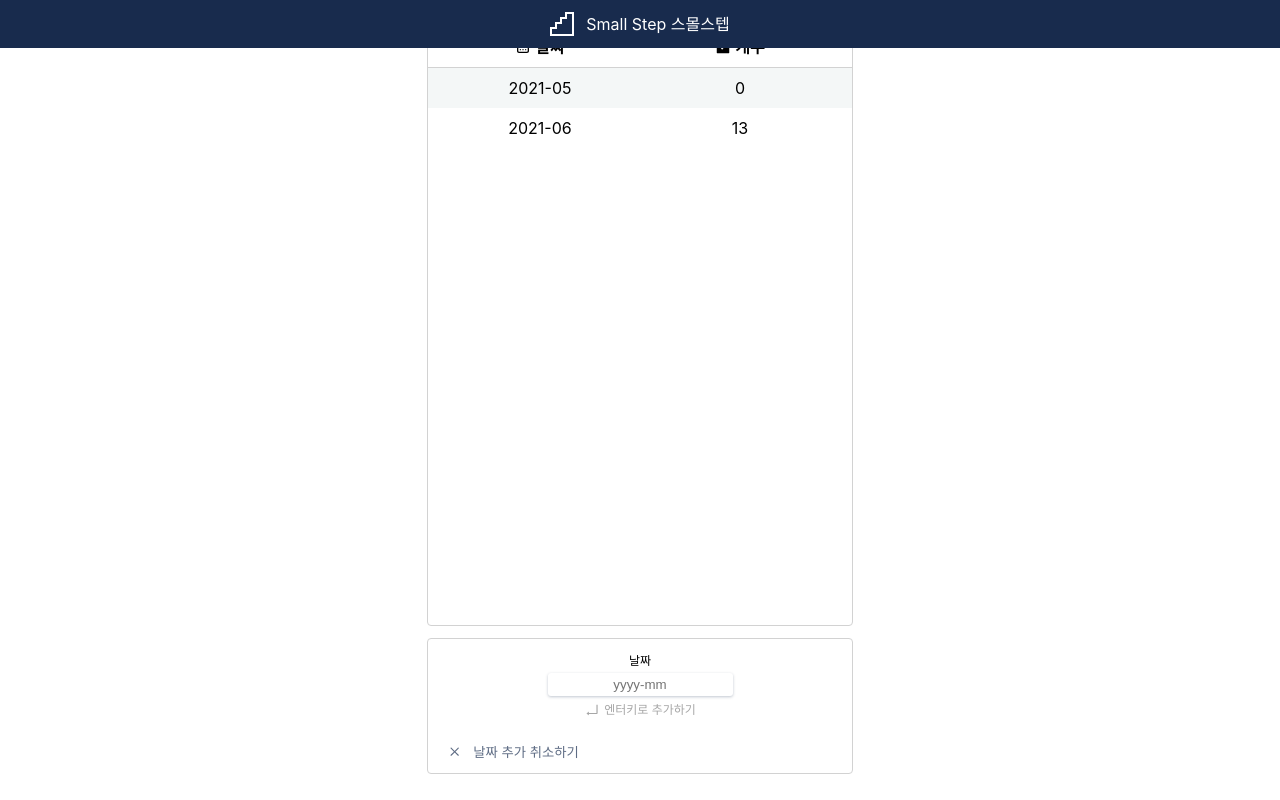
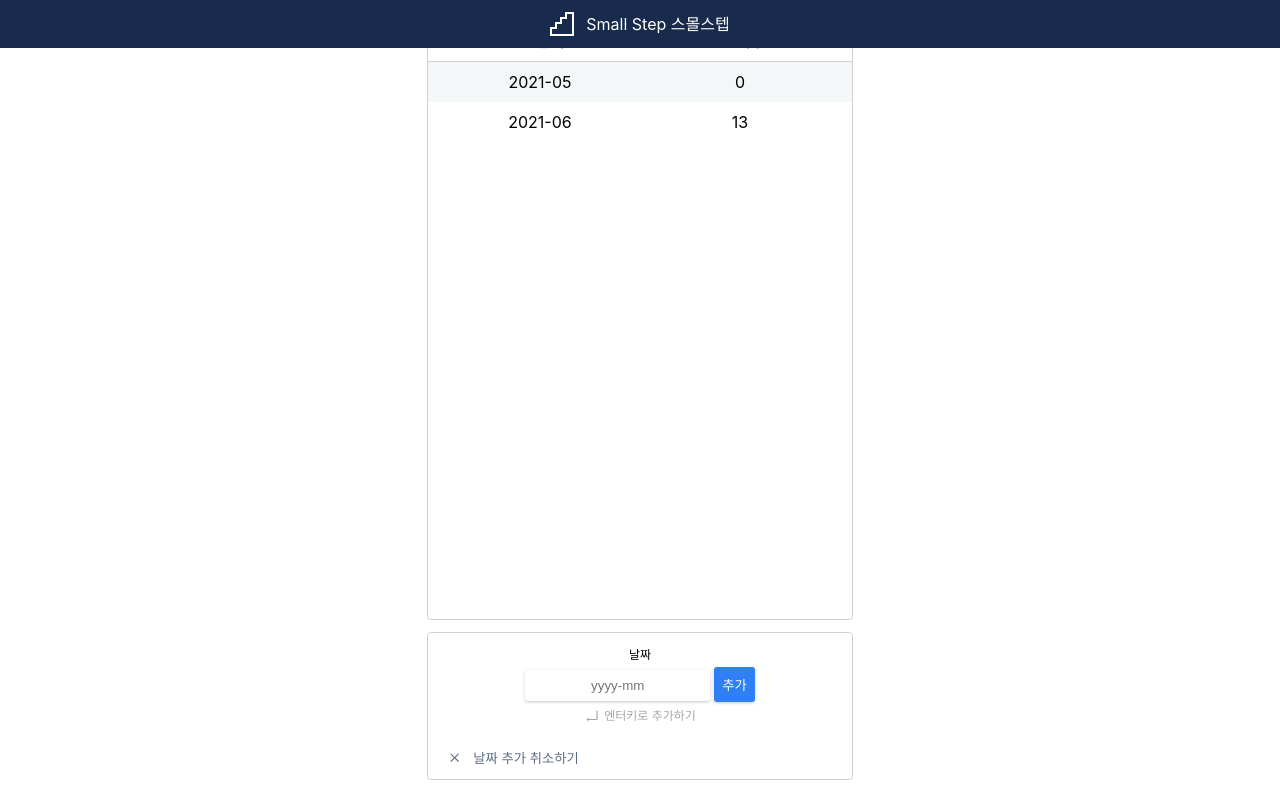
Before and after one commit to LeeSeongJinCa/Small-Step-Planner, a React (Create React App) app: page / in a window 1280 px wide. Both pictures are taken after a click on the button "날짜 추가하기". Built offline with nearby package versions, Linux system fonts and the light colour scheme.

Commit message:
update(manage) : 날짜 추가 함수 수정

```diff
--- a/src/components/assets/index.ts
+++ b/src/components/assets/index.ts
@@ -7,3 +7,4 @@ export { BiAddToQueue } from "react-icons/bi";
 export { CgCalendarDates, CgClose } from "react-icons/cg";
 export { FaPlus } from "react-icons/fa";
 export { GrSteps } from "react-icons/gr";
+export { GiCancel } from "react-icons/gi";
--- a/src/components/manage/AddDate.tsx
+++ b/src/components/manage/AddDate.tsx
@@ -1,4 +1,3 @@
-import { useEffect, useRef } from "react";
 import styled from "@emotion/styled";
 
 import AddDateInput from "./AddDateInput";
@@ -12,14 +11,7 @@ type Props = {
 };
 
 const AddDate = ({ dates }: Props) => {
-  const inputRef = useRef<HTMLInputElement>(null);
   const [toggleDate, onClickToggleDate] = useToggle(false);
-
-  useEffect(() => {
-    if (toggleDate && inputRef.current) {
-      inputRef.current.focus();
-    }
-  }, [toggleDate]);
 
   return (
     <AddDateWrap>
--- a/src/components/manage/AddDateInput.tsx
+++ b/src/components/manage/AddDateInput.tsx
@@ -1,4 +1,4 @@
-import { KeyboardEvent, useCallback, useRef } from "react";
+import { KeyboardEvent, useCallback, useEffect, useRef } from "react";
 import { useSetRecoilState } from "recoil";
 import styled from "@emotion/styled";
 
@@ -15,33 +15,37 @@ type Props = {
 
 const AddDateInput = ({ dates }: Props) => {
   const inputRef = useRef<HTMLInputElement>(null);
-  const [date, onChangeDate] = useInput();
+  const [date, onChangeDate, , setDate] = useInput();
   const setSmallStepDates = useSetRecoilState(smallStepDatesState);
 
+  useEffect(() => {
+    if (inputRef.current) {
+      inputRef.current.focus();
+    }
+  }, []);
+
   const onKeyPress = useCallback(
-    (e: KeyboardEvent<HTMLInputElement>) => {
-      const key = e.key;
+    (e: KeyboardEvent<HTMLInputElement>) => e.key === "Enter" && makeNewDate(),
+    [date, dates]
+  );
 
-      if (key === "Enter") {
-        const value = e.currentTarget.value;
-        const date = new Date(value);
+  const makeNewDate = () => {
+    const d = new Date(date);
     const dateReg = /\d\d\d\d-\d\d/;
-        const localDate = getLocalDateUntilMonth(date);
+    const localDate = getLocalDateUntilMonth(d);
 
-        date.setHours(0);
+    d.setHours(0);
 
     if (
-          date.toString() === "Invalid Date" ||
-          !value.includes("-") ||
-          !dateReg.test(value)
+      d.toString() === "Invalid Date" ||
+      !date.includes("-") ||
+      !dateReg.test(date)
     ) {
       alert(`[yyyy-mm] 형식으로 입력해주세요.`);
-          e.currentTarget.value = "";
       return;
     }
     if (dates.some(({ date }) => date === localDate)) {
       alert("이미 존재하는 날짜입니다.");
-          e.currentTarget.value = "";
       return;
     }
 
@@ -55,10 +59,8 @@ const AddDateInput = ({ dates }: Props) => {
     copyDates.sort((a, b) => (a.date > b.date ? 1 : -1));
     setSmallStepDates(copyDates);
     smallStepDatesHelper.setSmallStepDates = copyDates;
-      }
-    },
-    [dates]
-  );
+    setDate("");
+  };
 
   return (
     <AddDateInputWrap>
@@ -73,6 +75,7 @@ const AddDateInput = ({ dates }: Props) => {
           onChange={onChangeDate}
           onKeyPress={onKeyPress}
         />
+        <button onClick={makeNewDate}>추가</button>
         <br />
         <span className="flex-center">
           <AiOutlineEnter /> 엔터키로 추가하기
@@ -86,14 +89,26 @@ const AddDateInputWrap = styled.div`
   padding: 12px;
   text-align: center;
   input {
-    margin: 6px 0;
-    padding: 4px;
+    margin: 6px 2px;
+    padding: 8px 4px;
     border: 0;
     border-radius: 3px;
     outline: none;
     text-align: center;
     background-color: #fff;
     box-shadow: 0 1px 3px rgb(9 30 66 / 25%);
+  }
+  button {
+    margin: 6px 2px;
+    padding: 8px;
+    border: 0;
+    border-radius: 3px;
+    outline: none;
+    text-align: center;
+    background-color: #3080f5;
+    color: white;
+    box-shadow: 0 1px 3px rgb(9 30 66 / 25%);
+    cursor: pointer;
   }
   svg {
     width: 16px;
```
Lines whose indentation alone changed are shown as unchanged.
